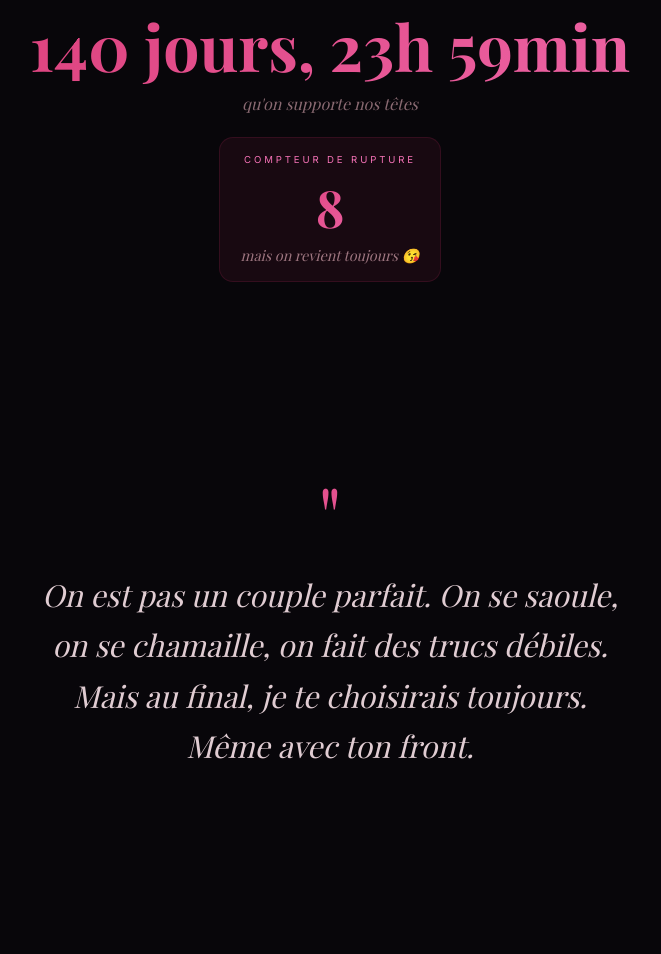
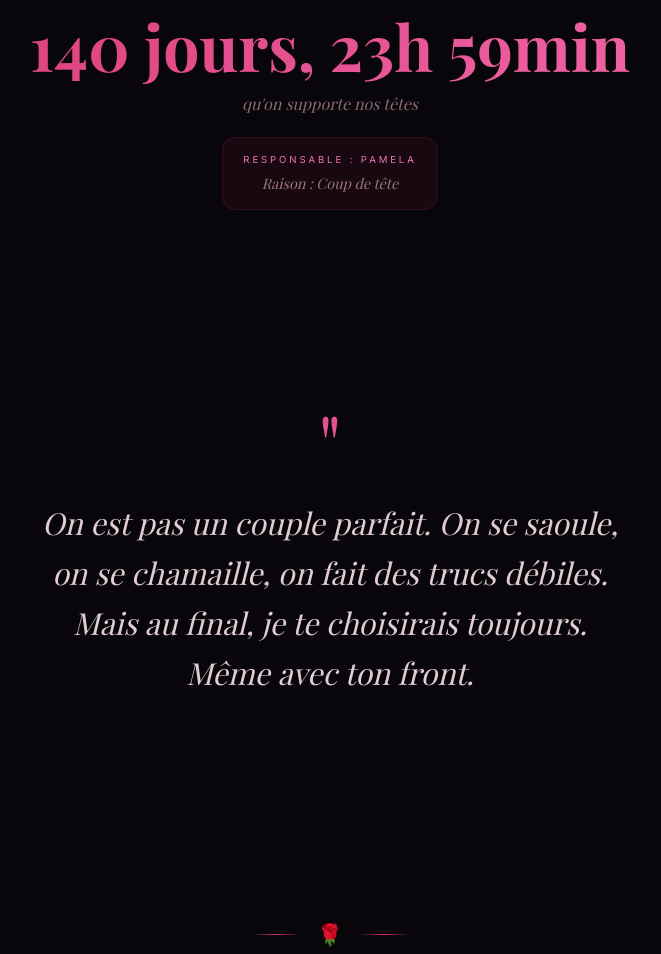
Before and after one commit to k34018582-art/deby, a plain HTML site: page index.html in a window 1280 px wide. Shown: the part 3611-4565 px from the top of the page, without its empty margins (310-971 px from the left). Drawn offline with nearby package versions, Linux system fonts and the light colour scheme; a web font is replaced by a local one.

Commit message:
Modify love counter section with additional details
Updated the love counter section to include responsible party and reason for breakup.

```diff
--- a/index.html
+++ b/index.html
@@ -550,10 +550,10 @@
   <div class="counter-label">Ensemble depuis</div>
   <div class="counter-value" id="loveCounter"></div>
   <div class="counter-unit">qu'on supporte nos têtes</div>
+
   <div class="breakup-counter">
-      <div class="counter-label">Compteur de rupture</div>
-      <div class="counter-value" id="breakupCounter">8</div>
-      <div class="counter-unit">mais on revient toujours 😘</div>
+    <div class="counter-label">Responsable : Pamela</div>
+    <div class="counter-unit">Raison : Coup de tête</div>
   </div>
 </section>
 
```
Lines whose indentation alone changed are shown as unchanged.
